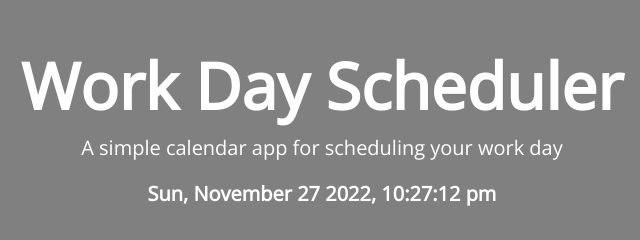
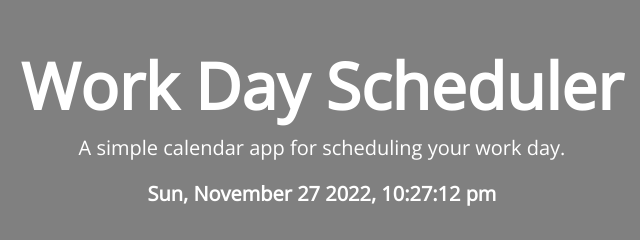
Before and after one commit to zMag33z/Week-5-Work-Day-Scheduler, a plain HTML site: page index.html in a window 1280 px wide. Shown: the top 240 px of the page, 318-958 px from the left. Drawn offline with nearby package versions, Linux system fonts and the light colour scheme.

Commit message:
donesky fo sho

```diff
--- a/index.html
+++ b/index.html
@@ -25,7 +25,7 @@
   <body>
     <header class="p-5 mb-4 border-5 border-bottom text-center">
       <h1 class="display-3 font-weight">Work Day Scheduler</h1>
-      <p class="lead">A simple calendar app for scheduling your work day</p>
+      <p class="lead">A simple calendar app for scheduling your work day.</p>
       <p id="currentDay" class="lead font-weight"></p>
     </header>
 
```
Also changed, not shown: assets/PastPresentFuture.png (added), assets/Titler.png (added), 1 other file.
